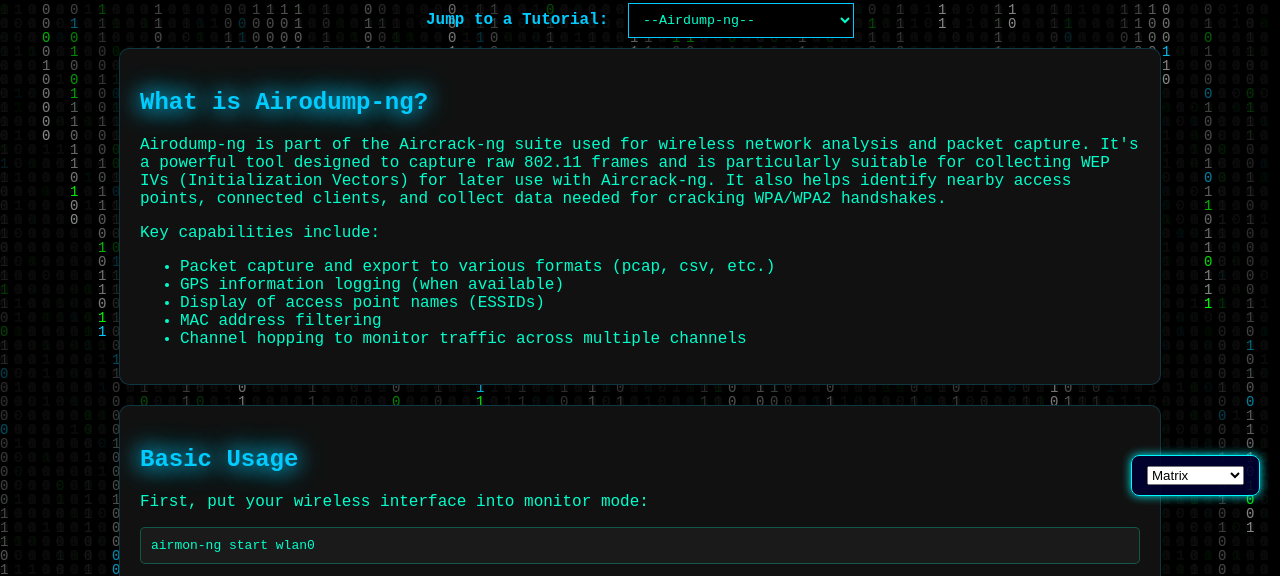
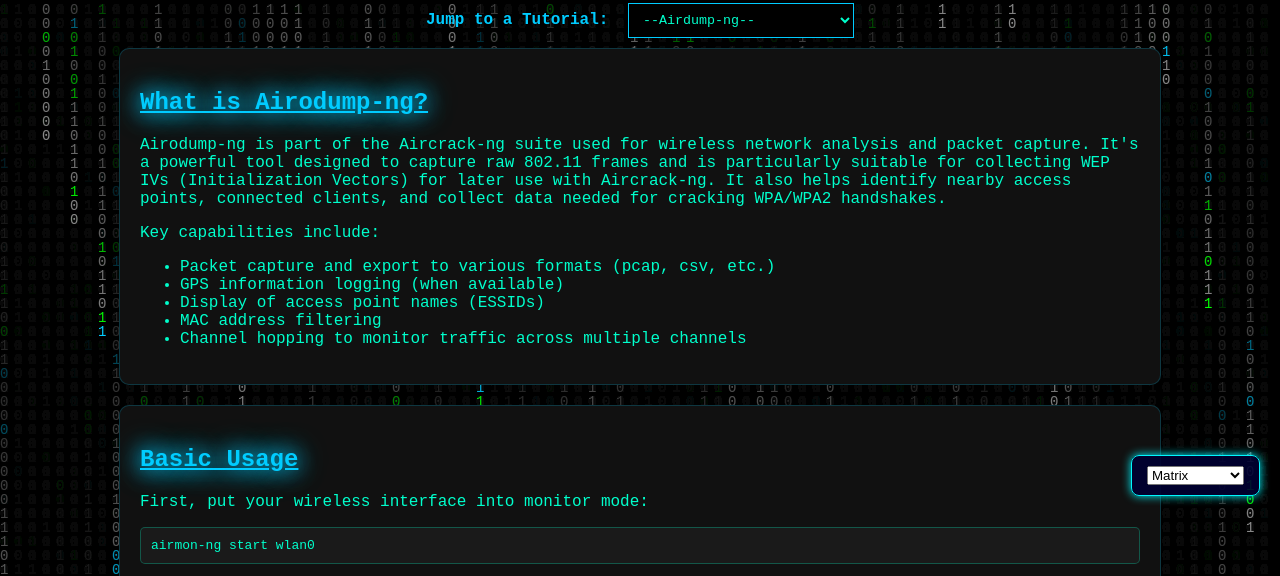
Before and after one commit to KaliInfoHub/kaliinfohub.github.io, a plain HTML site: page Subpages/airodump-ng.html in a window 1280 px wide. Shown: the part 224-800 px from the top of the page. Drawn offline with Linux system fonts and the light colour scheme; a web font is replaced by a local one.

Commit message:
Update airodump-ng.html

```diff
--- a/Subpages/airodump-ng.html
+++ b/Subpages/airodump-ng.html
@@ -53,9 +53,22 @@
       border-radius: 10px;
       margin-bottom: 20px;
     }
-    h1, h2, h3 {
+
+    h1, h3 {
       color: #00ccff;
       animation: glow 2s ease-in-out infinite alternate;
+    }
+
+    @keyframes glow {
+      from { text-shadow: 0 0 10px #00ffcc; }
+      to { text-shadow: 0 0 20px #00ccff, 0 0 30px #00ccff; }
+    }
+
+
+    h2 {
+        color: #00ccff;
+        text-decoration: underline;
+        animation: glow 2s ease-in-out infinite alternate;
     }
 
     @keyframes glow {
```
